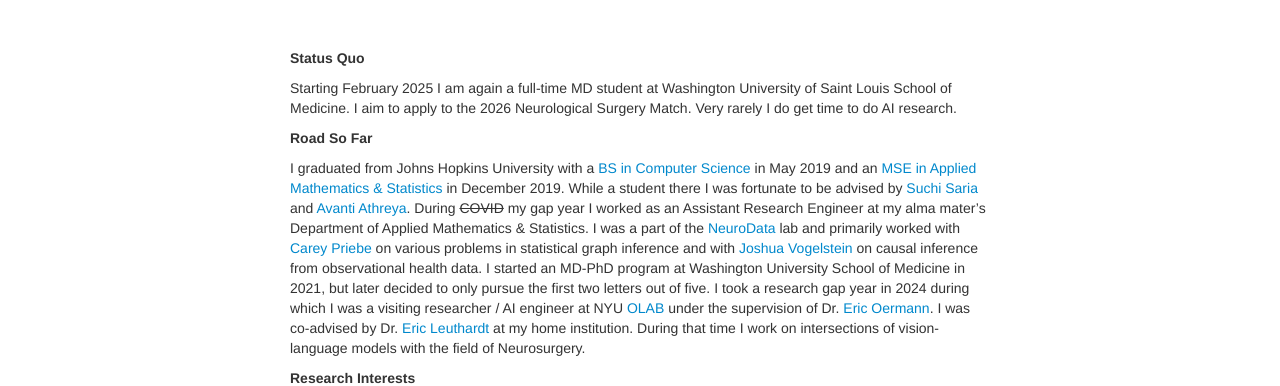
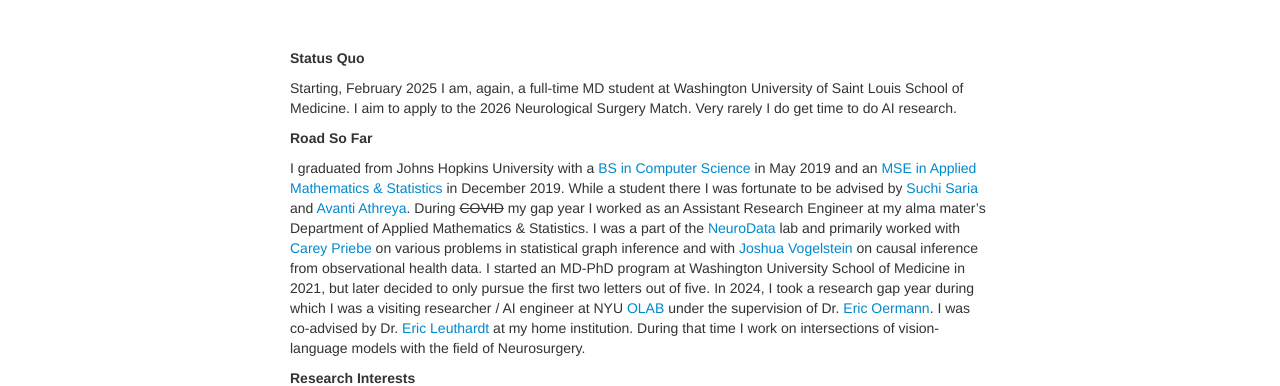
Before and after one commit to alyakin314/alyakin314.github.io, a Jekyll site: the page built from index.md, in a window 1280 px wide. Shown: the part 514-900 px from the top of the page. Built offline with Jekyll 4.4.1, drawn with Linux system fonts in a browser that asks for light colours.

Commit message:
punctuation

```diff
--- a/index.md
+++ b/index.md
@@ -38,7 +38,7 @@
 
 **Status Quo**
 
-Starting February 2025 I am again a full-time MD student at Washington
+Starting, February 2025 I am, again, a full-time MD student at Washington
 University of Saint Louis School of Medicine. I aim to apply to the 2026
 Neurological Surgery Match. Very rarely I do get time to do AI research.
 <!--
@@ -62,7 +62,7 @@
 statistical graph inference and with [Joshua Vogelstein](https://jovo.me/) on
 causal inference from observational health data. I started an MD-PhD program at
 Washington University School of Medicine in 2021, but later decided to only
-pursue the first two letters out of five. I took a research gap year in 2024
+pursue the first two letters out of five. In 2024, I took a research gap year
 during which I was a visiting researcher / AI engineer at NYU
 [OLAB](https://www.nyuolab.org/) under the supervision of Dr.
 [Eric Oermann](https://nyulangone.org/doctors/1235498403/eric-k-oermann).
```
